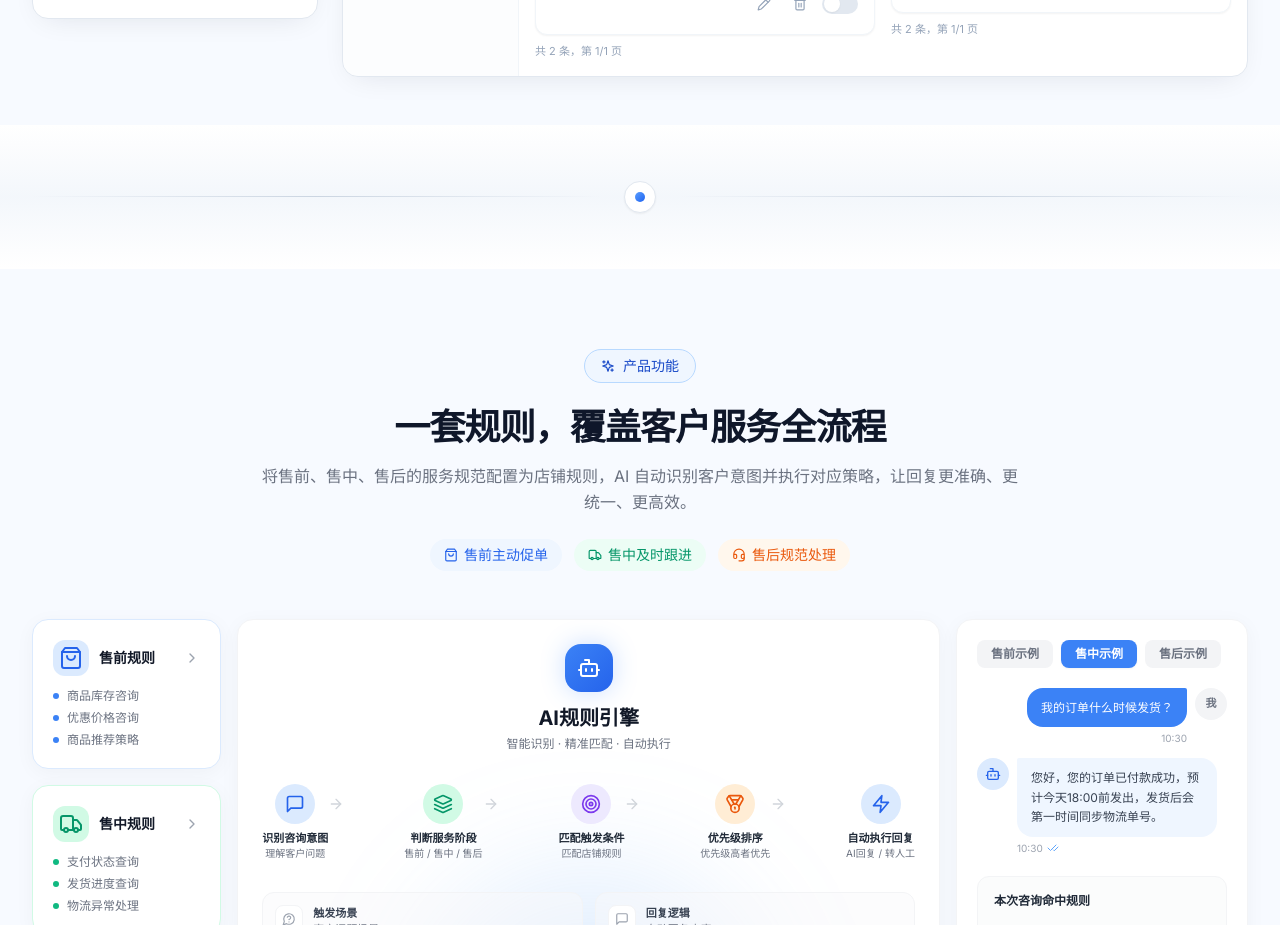
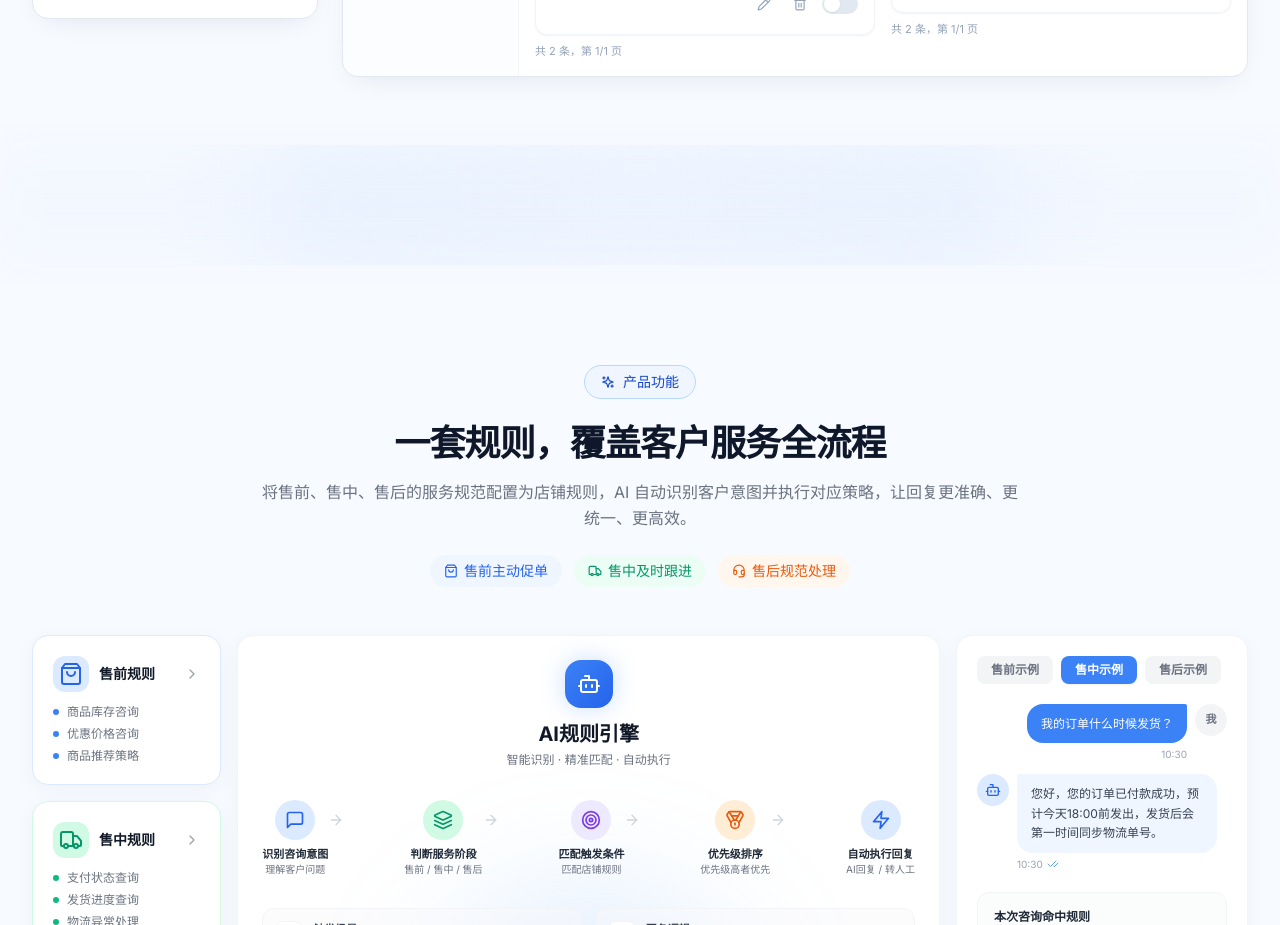
Before and after one commit to jessieoversea09/AI-CS, a React (Vite) app: page /features in a window 1280 px wide. Shown: the part 3220-4145 px from the top of the page. Built offline with nearby package versions, Linux system fonts and the light colour scheme.

Commit message:
Updated FeaturesPage.tsx

```diff
--- a/src/pages/FeaturesPage.tsx
+++ b/src/pages/FeaturesPage.tsx
@@ -425,18 +425,45 @@ export default function FeaturesPage() {
         </div>
       </section>
 
-      {/* ── 区块分界线 ── */}
-      <div className="relative py-10 sm:py-14 overflow-hidden">
-        {/* 渐变背景条带 */}
-        <div className="absolute inset-0 bg-gradient-to-b from-white via-slate-100/60 to-white pointer-events-none" />
-        {/* 横向装饰线 */}
-        <div className="relative mx-auto max-w-7xl px-4 sm:px-6 lg:px-8 flex items-center gap-6">
-          <div className="flex-1 h-px bg-gradient-to-r from-transparent via-slate-300 to-transparent" />
-          <span className="shrink-0 grid place-items-center w-8 h-8 rounded-full border border-slate-200 bg-white shadow-sm">
-            <span className="w-2.5 h-2.5 rounded-full bg-gradient-to-br from-brand-400 to-brand-600" />
-          </span>
-          <div className="flex-1 h-px bg-gradient-to-r from-transparent via-slate-300 to-transparent" />
-        </div>
+      {/* ── 柔和雾化过渡 ── */}
+      <div
+        aria-hidden="true"
+        style={{
+          position: "relative",
+          height: "160px",
+          overflow: "hidden",
+          pointerEvents: "none",
+        }}
+      >
+        {/* 横向椭圆光晕 */}
+        <span
+          style={{
+            position: "absolute",
+            left: "10%",
+            right: "10%",
+            top: "50%",
+            height: "120px",
+            transform: "translateY(-50%)",
+            background:
+              "linear-gradient(90deg,rgba(239,246,255,0) 0%,rgba(225,238,255,0.72) 20%,rgba(234,242,255,0.9) 50%,rgba(225,238,255,0.72) 80%,rgba(239,246,255,0) 100%)",
+            filter: "blur(28px)",
+            borderRadius: "999px",
+            WebkitMaskImage:
+              "linear-gradient(90deg,transparent 0%,black 18%,black 82%,transparent 100%)",
+            maskImage:
+              "linear-gradient(90deg,transparent 0%,black 18%,black 82%,transparent 100%)",
+          }}
+        />
+        {/* 上下方向柔化层 */}
+        <span
+          style={{
+            position: "absolute",
+            inset: 0,
+            background:
+              "linear-gradient(180deg,rgba(255,255,255,0) 0%,rgba(238,245,255,0.45) 40%,rgba(238,245,255,0.45) 60%,rgba(255,255,255,0) 100%)",
+            filter: "blur(18px)",
+          }}
+        />
       </div>
 
       {/* ── AI 规则引擎 展示页（最后一页）── */}
```
